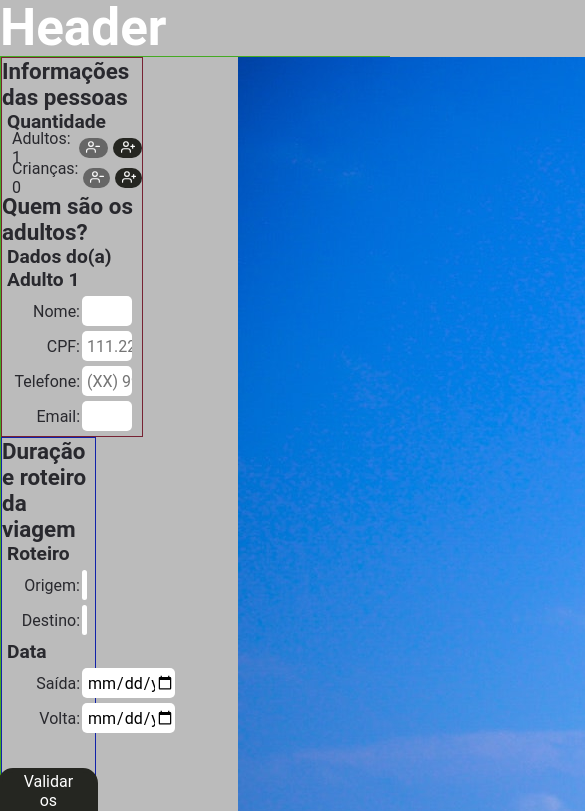
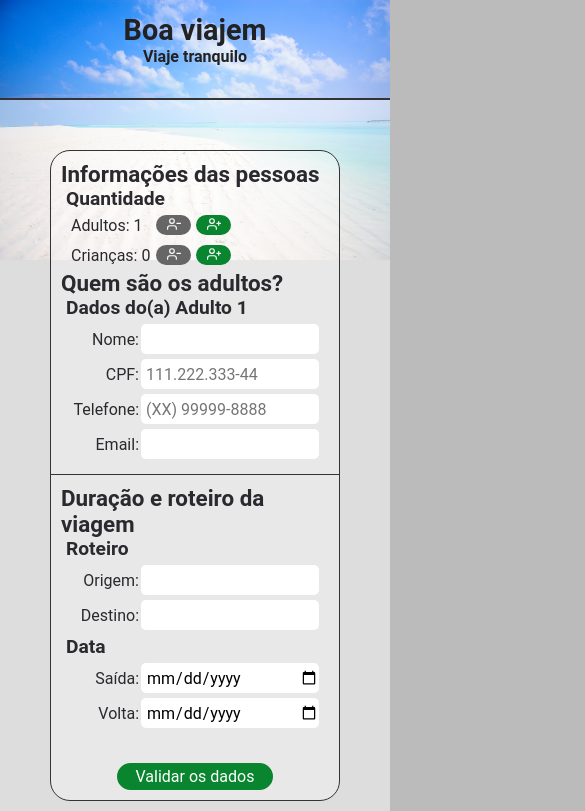
Before and after one commit to brunoamaia/travel-checkout-page, a React (Vite) app: page / in a window 390 px wide. Shown: the top 811 px of the page, 585 px wide, since content can reach past the window. Built offline with nearby package versions, Linux system fonts and the light colour scheme.

Commit message:
Estilização para ter uma responsividade mínima para diferentes dispositivos
Alterações no estilo para a página ficar mais apresentável e responsiva.

```diff
--- a/src/GlobalStyle.tsx
+++ b/src/GlobalStyle.tsx
@@ -24,12 +24,24 @@ export const GlobalStyle = createGlobalStyle`
 		line-height: 1.1;
 	}
 
+	h2 {
+		font-size: 1.5em;
+	}
+
+	h3 {
+		font-size: 1.4em;
+	}
+
+	h4 {
+		font-size: 1.2em;
+	}
+
 	button {
 		border-radius: 15px;
 		padding: 0 15px;
 		color: #FFF;
-		border: 4px solid #252621;
-		background-color: #252621;
+		border: 4px solid #08852e;
+		background-color: #08852e;
 		cursor: pointer;
 		min-width: 100px;
 	}
--- a/src/components/Footer/index.tsx
+++ b/src/components/Footer/index.tsx
@@ -4,7 +4,7 @@ function Footer() {
 
 	return (
 		<FooterContainer>
-			<h1>Footer</h1>
+			<p>Qualquer dúvida, entre em contato</p>
 		</FooterContainer>
 	);
 }
--- a/src/components/Footer/styles.ts
+++ b/src/components/Footer/styles.ts
@@ -1,5 +1,9 @@
 import styled from 'styled-components';
 
 export const FooterContainer = styled.footer`
-	color: #FFF;
+	text-align: center;
+	padding-top: 10px;
+	color: #111;
+	height: 50px;
+	border-top: 2px solid #333;
 `;
--- a/src/components/Form/PassengerControl/index.tsx
+++ b/src/components/Form/PassengerControl/index.tsx
@@ -36,6 +36,7 @@ function PassengerControl({adults, children, setAdults, setChildren}: PassengerC
 			<div className='quantity-control'>
 				<p>Adultos: {adults}</p>
 				<button
+					className='btn-minus'
 					onClick={(event) => addOrRemovePeople(event, 'adult', 'remove')}
 					disabled={adults <= 1 ? true : false}
 				>
@@ -51,6 +52,7 @@ function PassengerControl({adults, children, setAdults, setChildren}: PassengerC
 			<div className='quantity-control'>
 				<p>Crianças: {children}</p>
 				<button
+					className='btn-minus'
 					onClick={(event) => addOrRemovePeople(event, 'children', 'remove')}
 					disabled={children <= 0 ? true : false}
 				>
--- a/src/components/Form/PassengerControl/styles.ts
+++ b/src/components/Form/PassengerControl/styles.ts
@@ -18,10 +18,15 @@ export const PassengerControlContainer = styled.div`
 			width: 35px;
 			height: 20px;
 			padding: 0 5px;
+
+			&.btn-minus {
+				background-color: #923;
+			}
 		}
 
 		button:disabled {
 			border: none;
+			background-color: #666;
 		}
 
 		img {
--- a/src/components/Header/index.tsx
+++ b/src/components/Header/index.tsx
@@ -4,7 +4,8 @@ function Header() {
 
 	return (
 		<HeaderContainer>
-			<h1>Header</h1>
+			<h1>Boa viajem</h1>
+			<p>Viaje tranquilo</p>
 		</HeaderContainer>
 	);
 }
--- a/src/components/Header/styles.ts
+++ b/src/components/Header/styles.ts
@@ -1,5 +1,17 @@
 import styled from 'styled-components';
 
 export const HeaderContainer = styled.header`
-	color: #FFF;
+	text-align: center;
+	color: #222;
+	height: 100px;
+	padding-top: 15px;
+	border-bottom: 2px solid #333;
+
+	h1 {
+		font-size: 1.8em;
+	}
+
+	p {
+		font-weight: bold;
+	}
 `;
--- a/src/pages/Checkout/styles.ts
+++ b/src/pages/Checkout/styles.ts
@@ -1,5 +1,55 @@
 import styled from 'styled-components';
 
 export const CheckoutContainer = styled.div`
+	display: flex;
+	flex-direction: column;
+	justify-content: flex-start;
+	align-items: center;
+	width: 100%;
+	margin: 0 auto;
+	min-height: calc(100vh - 160px);
 
+	@media screen and (max-width: 1000px) {
+		max-width: 900px;
+	}
+
+	@media screen and (min-width: 1001px) {
+		max-width: 1000px;
+	}
+
+	h2 {
+		font-size: 1.5em;
+	}
+
+	.card {
+		margin: 0 auto;
+		padding: 10px;
+		margin: 50px auto;
+		border: 2px solid #333;
+		border-radius: 10px;
+		background-color: #DDD;
+
+		.map {
+			padding-left: 10px;
+		}
+
+		.data-key {
+			display: flex;
+			margin: 5px 10px;
+
+			.info {
+				padding-left: 10px;
+			}
+		}
+	}
+
+	a {
+		color: #fff;
+		text-decoration: none;
+		font-weight: bold
+	}
+
+	button {
+		height: 40px;
+	}
 `;
--- a/src/pages/Home/styles.ts
+++ b/src/pages/Home/styles.ts
@@ -1,26 +1,52 @@
 import styled from 'styled-components';
 
 export const HomeContainer = styled.div`
-	display: flex;
-	flex: 1;
-	justify-content: space-between;
 	margin: 0 auto;
-	border: 1px solid #4A2;
+	background-color: rgba(255, 255, 255, 0.5);
+	min-height: calc(100vh - 160px);
 
-	@media screen and (max-width: 1000px) {
-		max-width: 900px;
+	width: 100vw;
+	padding: 50px;
+	margin: 0 auto;
+
+	.content {
+		display: flex;
+		flex: 1;
+		justify-content: space-between;
+		margin: 0 auto;
+		border: 1px solid #333;
+		border-radius: 20px;
+		background-color: rgba(255, 255, 255, 0.3);
+	}
+
+	@media screen and (max-width: 600px) {
+		.content {
+			flex-direction: column;
+			margin: 0;
+		}
 	}
 
 	@media screen and (min-width: 1001px) {
-		max-width: 1000px;
+		.content {
+			max-width: 950px;
+		}
+
+		body {
+			overflow: hidden;
+		}
 	}
 
-	h3 {
-		font-size: 1.4em;
+	@media screen and (min-width: 1400px) {
+		.content {
+			max-width: 1300px;
+		}
+
+		body {
+			overflow: hidden;
+		}
 	}
 
 	h4 {
-		font-size: 1.2em;
 		margin-left: 5px;
 	}
 
@@ -68,11 +94,32 @@ export const HomeContainer = styled.div`
 			margin-right: 5px;
 		}
 	}
+
+	.background {
+		position: absolute;
+		top: 0;
+		left: 0;
+		z-index: -1;
+		img {
+			width: 100%;
+			height: 100%;
+			object-fit: cover;
+
+		}
+	}
 `;
 
 export const PassengersContainer = styled.div`
 	width: 60%;
-	border: 1px solid #723;
+	padding: 10px;
+
+	@media screen and (max-width: 850px) {
+		width: 50%;
+	}
+
+	@media screen and (max-width: 600px) {
+		width: 100%;
+	}
 `;
 
 export const ResumeContainer = styled.div`
@@ -81,9 +128,20 @@ export const ResumeContainer = styled.div`
 	align-items: center;
 	justify-content: flex-start;
 	width: 40%;
-	border: 1px solid #12a;
+	border-left: 1px solid #333;
+	padding: 10px;
 
 	.validate-form {
 		margin-top: 30px;
 	}
+
+	@media screen and (max-width: 850px) {
+		width: 50%;
+	}
+
+	@media screen and (max-width: 600px) {
+		width: 100%;
+		border-top: 1px solid #333;
+		border-left: none;
+	}
 `;
```
